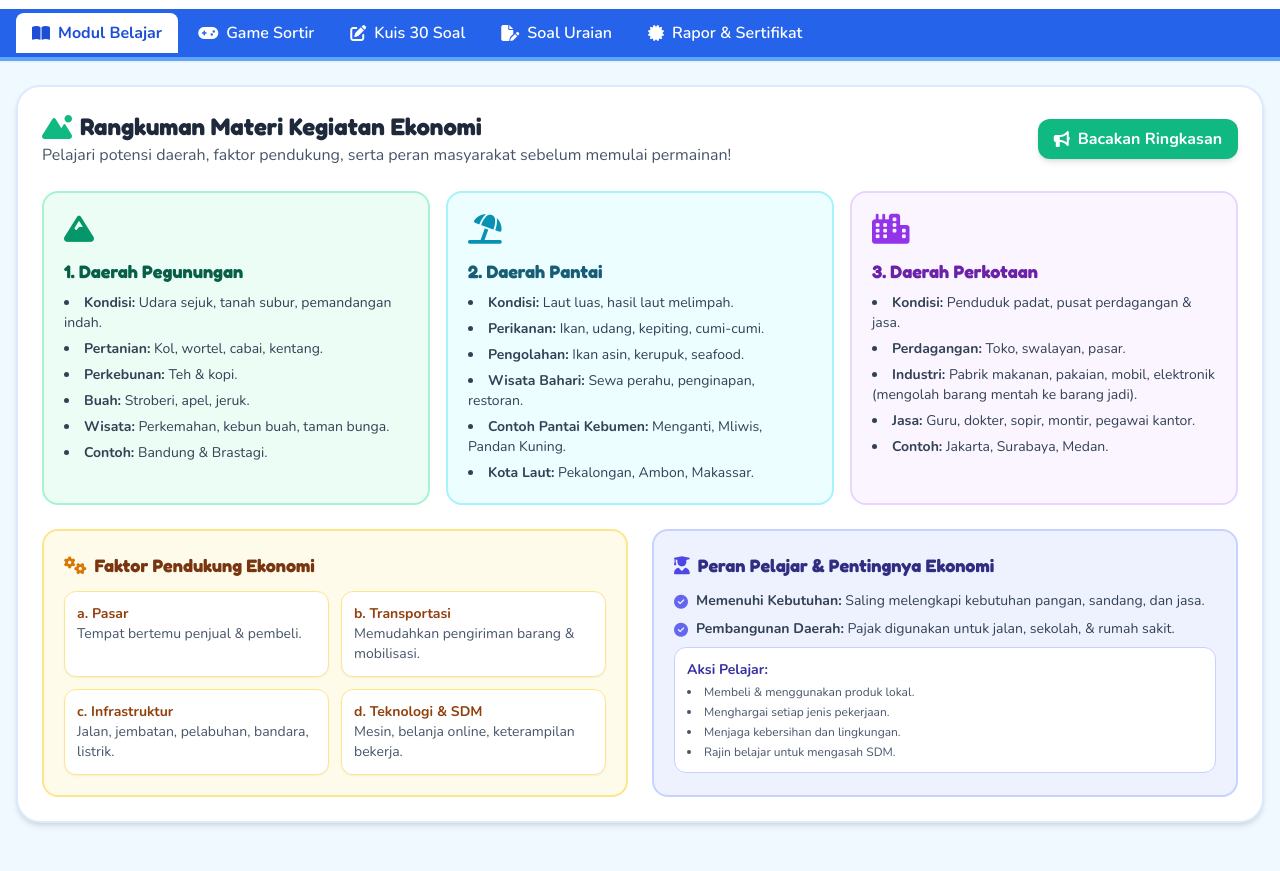
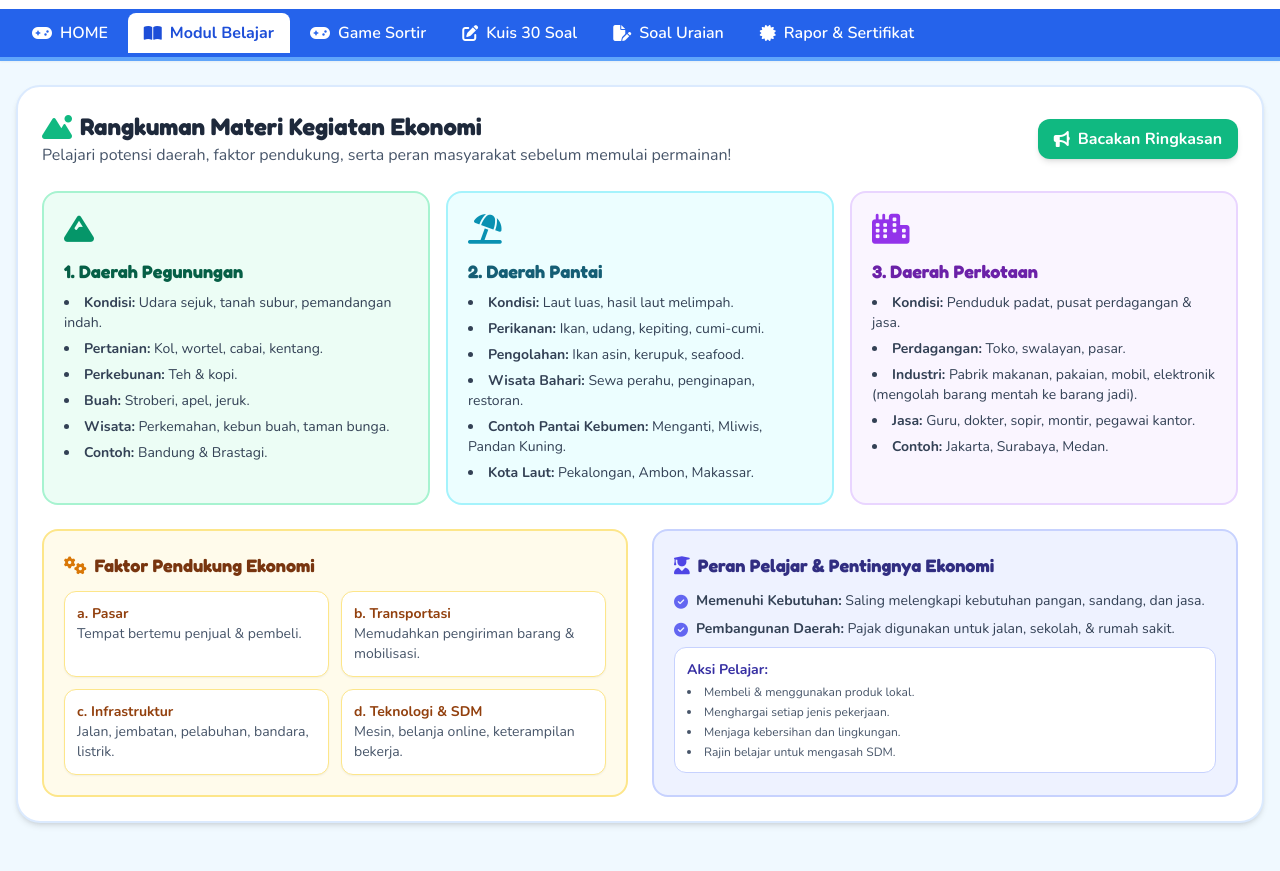
Before and after one commit to khasanudinarrifa38-techer/PakFailearning, a plain HTML site: page index.html in a window 1280 px wide. Shown: the part 67-938 px from the top of the page. Drawn offline with nearby package versions, Linux system fonts and the light colour scheme.

Commit message:
Update index.html

```diff
--- a/index.html
+++ b/index.html
@@ -104,6 +104,9 @@
         <!-- Navigation Tabs -->
         <nav class="bg-blue-600 text-white px-4">
             <div class="max-w-7xl mx-auto flex overflow-x-auto space-x-1 py-1 no-scrollbar text-sm md:text-base font-semibold">
+                   <button onclick="switchTab('minigame')" id="nav-minigame" class="nav-tab px-4 py-2 rounded-t-lg hover:bg-blue-500 transition flex items-center gap-2">
+                    <i class="fa-solid fa-gamepad"></i> HOME
+                </button>
                 <button onclick="switchTab('materi')" id="nav-materi" class="nav-tab active-tab px-4 py-2 rounded-t-lg bg-white text-blue-700 font-bold transition flex items-center gap-2">
                     <i class="fa-solid fa-book-open"></i> Modul Belajar
                 </button>
```
